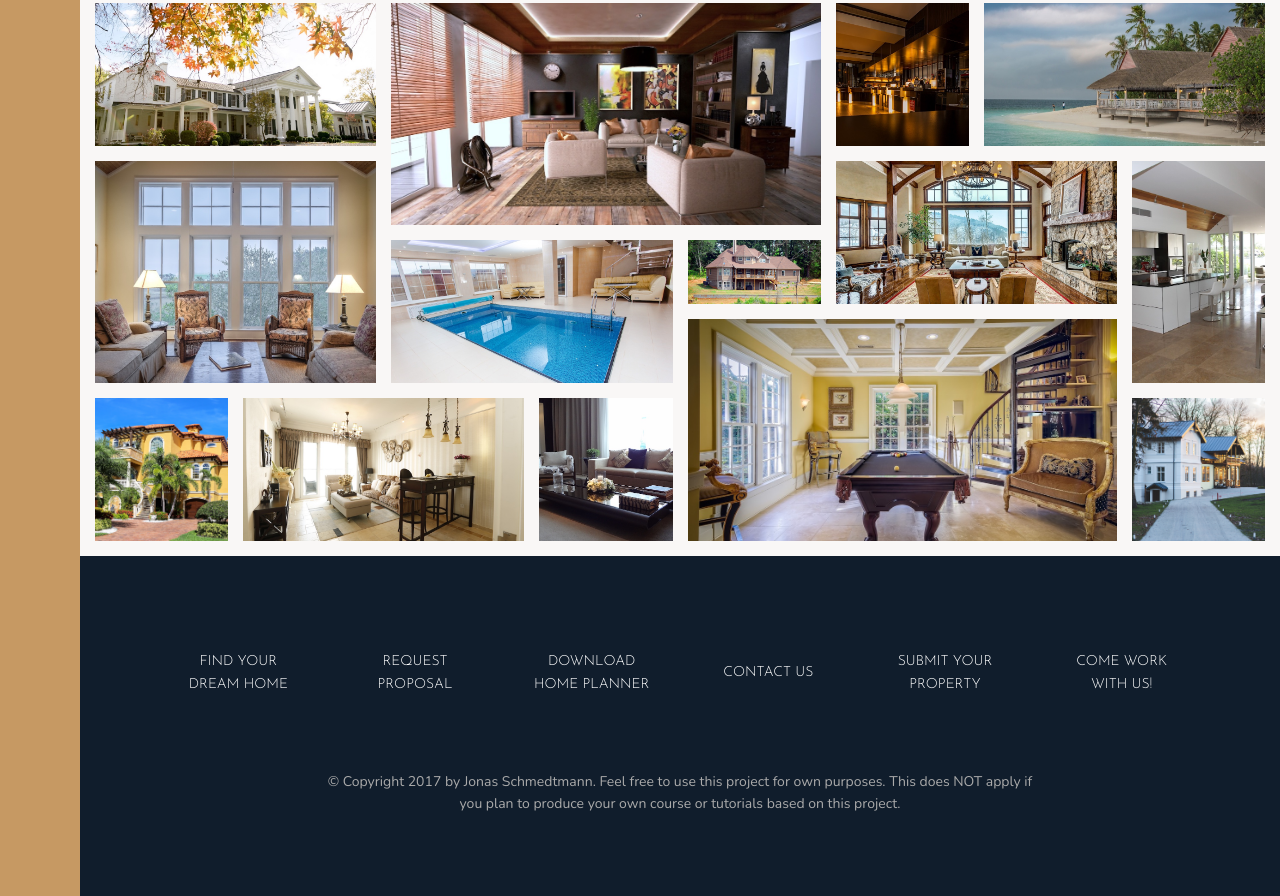
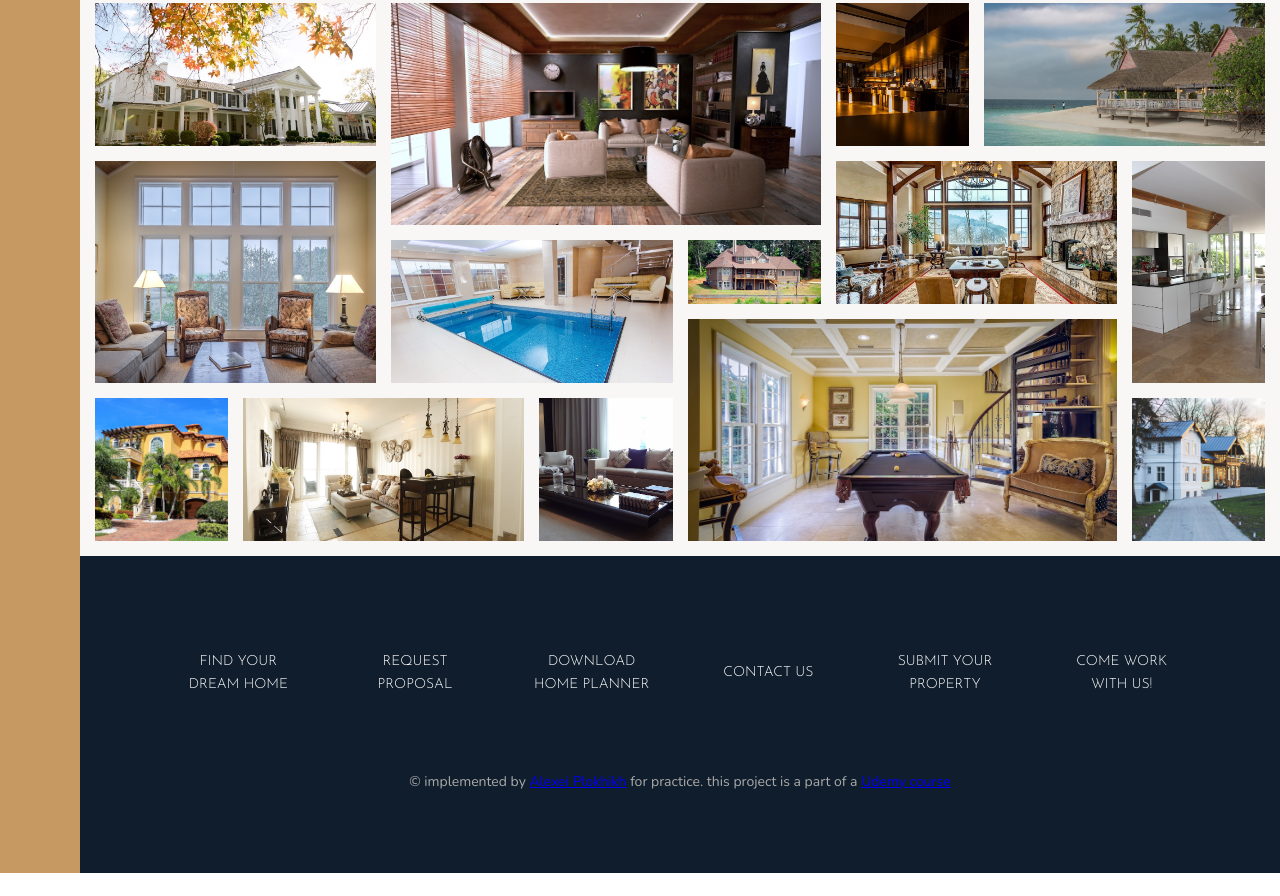
Before and after one commit to Alexplokhikh/Nexter, a website: page index.html in a window 1280 px wide. Shown: the part 3220-4116 px from the top of the page. After the commit the page ends 4093 px from the top, so only its background shows below. Drawn offline with nearby package versions, Linux system fonts and the light colour scheme.

Commit message:
Update index.html

```diff
--- a/index.html
+++ b/index.html
@@ -453,9 +453,8 @@
         </li>
       </ul>
       <p class="copyright">
-        &copy; Copyright 2017 by Jonas Schmedtmann. Feel free to use this
-        project for own purposes. This does NOT apply if you plan to produce
-        your own course or tutorials based on this project.
+        &copy; implemented by <a href="https://github.com/Alexplokhikh">Alexei Plokhikh</a> for practice.
+        this project is a part of a <a href="https://jonas.io">Udemy course</a>
       </p>
     </footer>
 
```
